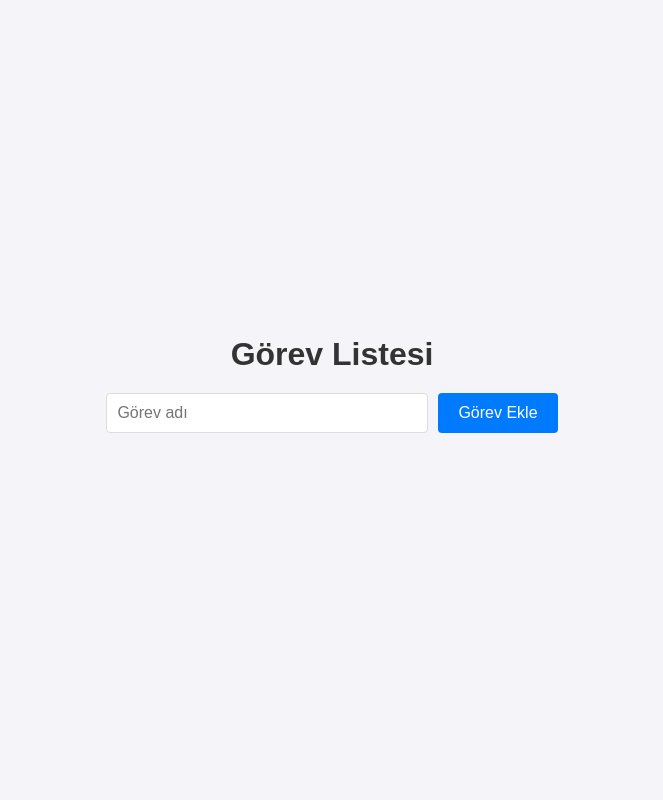
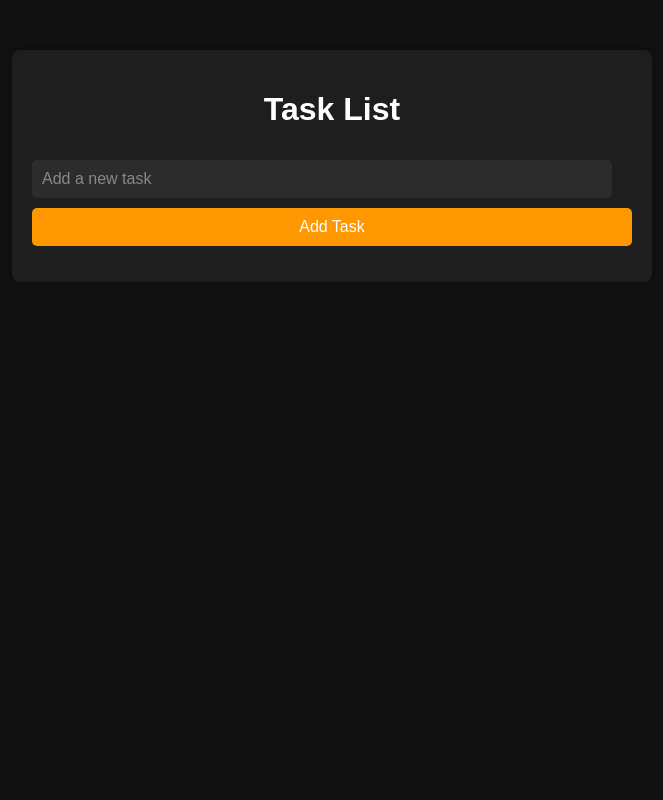
Before and after one commit to zbrtsn/basic-to-do-flask, a Flask app: page / in a window 1280 px wide. Shown: the whole page, without its empty margins (308-971 px from the left). Run offline with Flask 3, Linux system fonts and the light colour scheme; data that the repository does not hold is empty.

Commit message:
Update index.html

```diff
--- a/templates/index.html
+++ b/templates/index.html
@@ -3,133 +3,179 @@
 <head>
     <meta charset="UTF-8">
     <meta name="viewport" content="width=device-width, initial-scale=1.0">
-    <title>Görev Listesi</title>
+    <title>Task List</title>
+    <link rel="stylesheet" href="https://cdnjs.cloudflare.com/ajax/libs/font-awesome/6.0.0-beta3/css/all.min.css">
+    <link rel="stylesheet" href="https://cdnjs.cloudflare.com/ajax/libs/normalize/8.0.1/normalize.min.css">
     <style>
         body {
+            background-color: #121212;
+            color: #ffffff;
             font-family: Arial, sans-serif;
-            background-color: #f4f4f9;
-            margin: 0;
-            padding: 0;
-            display: flex;
-            flex-direction: column;
-            align-items: center;
-            justify-content: center;
-            height: 100vh;
+        }
+        .container {
+            max-width: 600px;
+            margin: 50px auto;
+            padding: 20px;
+            background-color: #1e1e1e;
+            border-radius: 8px;
+            box-shadow: 0 0 10px rgba(0, 0, 0, 0.5);
         }
         h1 {
-            color: #333;
-            margin-bottom: 20px;
+            text-align: center;
         }
-        #taskForm {
+        ul {
+            list-style: none;
+            padding: 0;
+        }
+        li {
             display: flex;
-            margin-bottom: 20px;
+            justify-content: space-between;
+            align-items: center;
+            background: #2c2c2c;
+            margin: 10px 0;
+            padding: 10px;
+            border-radius: 5px;
         }
-        #taskName {
+        .task-name {
+            flex-grow: 1;
+            margin: 0 10px;
+        }
+        .task-actions {
+            display: flex;
+            align-items: center;
+        }
+        .task-actions button {
+            background: none;
+            border: none;
+            color: #ffffff;
+            cursor: pointer;
+            margin-left: 10px;
+        }
+        .task-actions button:hover {
+            color: #ff9800;
+        }
+        input[type="text"] {
+            width: calc(100% - 40px);
             padding: 10px;
-            border: 1px solid #ddd;
-            border-radius: 4px;
-            margin-right: 10px;
-            font-size: 16px;
-            width: 300px;
+            margin: 10px 0;
+            border: none;
+            border-radius: 5px;
+            background: #2c2c2c;
+            color: #ffffff;
         }
-        button {
-            padding: 10px 20px;
+        input[type="text"]::placeholder {
+            color: #888888;
+        }
+        input[type="checkbox"] {
+            transform: scale(1.5);
+        }
+        .add-task-btn {
+            width: 100%;
+            padding: 10px;
             border: none;
-            border-radius: 4px;
-            background-color: #007bff;
-            color: #fff;
+            border-radius: 5px;
+            background: #ff9800;
+            color: #ffffff;
             font-size: 16px;
             cursor: pointer;
         }
-        button:hover {
-            background-color: #0056b3;
-        }
-        ul {
-            list-style-type: none;
-            padding: 0;
-            width: 100%;
-            max-width: 400px;
-        }
-        li {
-            display: flex;
-            align-items: center;
-            margin: 10px 0;
-            padding: 10px;
-            border: 1px solid #ddd;
-            border-radius: 4px;
-            background-color: #fff;
-            cursor: pointer;
-            font-size: 16px;
-        }
-        li.done {
-            background-color: #d4edda;
-            border-color: #c3e6cb;
-            color: #155724;
-            text-decoration: line-through;
-        }
-        .checkbox {
-            margin-right: 10px;
-            cursor: pointer;
+        .add-task-btn:hover {
+            background: #e68900;
         }
     </style>
 </head>
 <body>
-    <h1>Görev Listesi</h1>
-    <div id="taskForm">
-        <input type="text" id="taskName" placeholder="Görev adı" />
-        <button onclick="addTask()">Görev Ekle</button>
+    <div class="container">
+        <h1>Task List</h1>
+        <input type="text" id="new-task" placeholder="Add a new task">
+        <button class="add-task-btn" onclick="addTask()">Add Task</button>
+        <ul id="task-list"></ul>
     </div>
-    <ul id="taskList"></ul>
+    <script>
+        document.addEventListener('DOMContentLoaded', function() {
+            fetchTasks();
+        });
 
-    <script>
-        async function fetchTasks() {
-            const response = await fetch('/tasks');
-            const tasks = await response.json();
-            const taskList = document.getElementById('taskList');
-            taskList.innerHTML = '';
-            tasks.forEach(task => {
-                const li = document.createElement('li');
-                const checkbox = document.createElement('input');
-                checkbox.type = 'checkbox';
-                checkbox.checked = task.done;
-                checkbox.classList.add('checkbox');
-                checkbox.addEventListener('change', () => toggleTask(task.id, checkbox.checked));
+        function fetchTasks() {
+            fetch('/tasks')
+                .then(response => response.json())
+                .then(data => {
+                    const taskList = document.getElementById('task-list');
+                    taskList.innerHTML = '';
+                    data.forEach(task => {
+                        const taskItem = document.createElement('li');
+                        taskItem.innerHTML = `
+                            <input type="checkbox" ${task.done ? 'checked' : ''} onclick="toggleTask(${task.id}, this)">
+                            <span class="task-name">${task.name}</span>
+                            <div class="task-actions">
+                                <button onclick="editTask(${task.id}, '${task.name}')"><i class="fas fa-edit"></i></button>
+                                <button onclick="deleteTask(${task.id})"><i class="fas fa-trash"></i></button>
+                            </div>
+                        `;
+                        taskList.appendChild(taskItem);
+                    });
+                });
+        }
 
-                li.appendChild(checkbox);
-                li.appendChild(document.createTextNode(task.name));
-                if (task.done) {
-                    li.classList.add('done');
-                }
+        function addTask() {
+            const taskInput = document.getElementById('new-task');
+            const taskName = taskInput.value.trim();
+            if (taskName) {
+                fetch('/tasks', {
+                    method: 'POST',
+                    headers: {
+                        'Content-Type': 'application/json'
+                    },
+                    body: JSON.stringify({ name: taskName })
+                })
+                .then(response => response.json())
+                .then(() => {
+                    taskInput.value = '';
+                    fetchTasks();
+                });
+            }
+        }
 
-                taskList.appendChild(li);
+        function toggleTask(id, checkbox) {
+            fetch(`/tasks/${id}`, {
+                method: 'PUT',
+                headers: {
+                    'Content-Type': 'application/json'
+                },
+                body: JSON.stringify({ done: checkbox.checked })
+            })
+            .then(response => response.json())
+            .then(() => {
+                fetchTasks();
             });
         }
 
-        async function addTask() {
-            const name = document.getElementById('taskName').value;
-            if (!name) return;
-
-            await fetch('/tasks', {
-                method: 'POST',
-                headers: { 'Content-Type': 'application/json' },
-                body: JSON.stringify({ name })
+        function deleteTask(id) {
+            fetch(`/tasks/${id}`, {
+                method: 'DELETE'
+            })
+            .then(response => response.json())
+            .then(() => {
+                fetchTasks();
             });
-
-            document.getElementById('taskName').value = '';
-            fetchTasks();
         }
 
-        async function toggleTask(id, done) {
-            await fetch(`/tasks/${id}`, {
-                method: 'PUT',
-                headers: { 'Content-Type': 'application/json' },
-                body: JSON.stringify({ done })
-            });
-
-            fetchTasks();
+        function editTask(id, currentName) {
+            const newName = prompt('Edit Task Name', currentName);
+            if (newName && newName.trim() !== '') {
+                fetch(`/tasks/${id}`, {
+                    method: 'PUT',
+                    headers: {
+                        'Content-Type': 'application/json'
+                    },
+                    body: JSON.stringify({ name: newName })
+                })
+                .then(response => response.json())
+                .then(() => {
+                    fetchTasks();
+                });
+            }
         }
-
-        fetchTasks();
     </script>
 </body>
 </html>
```
